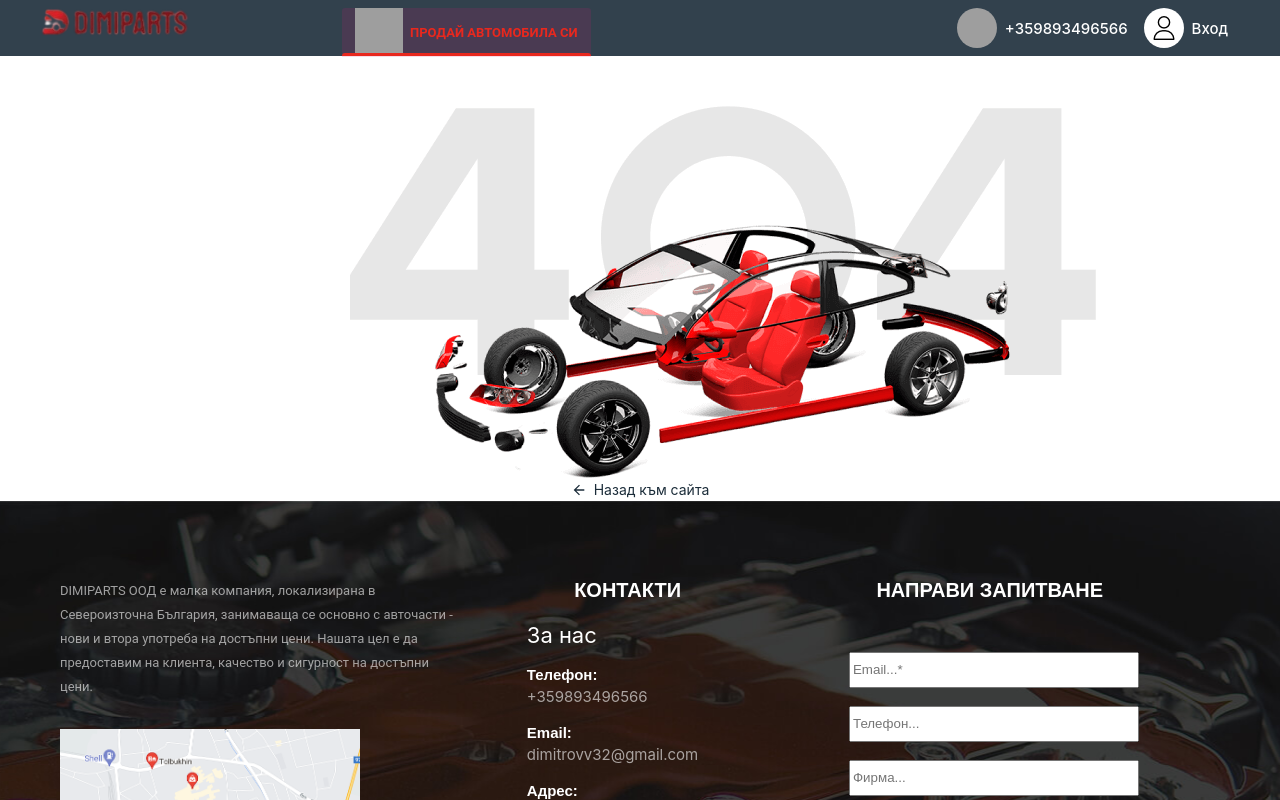
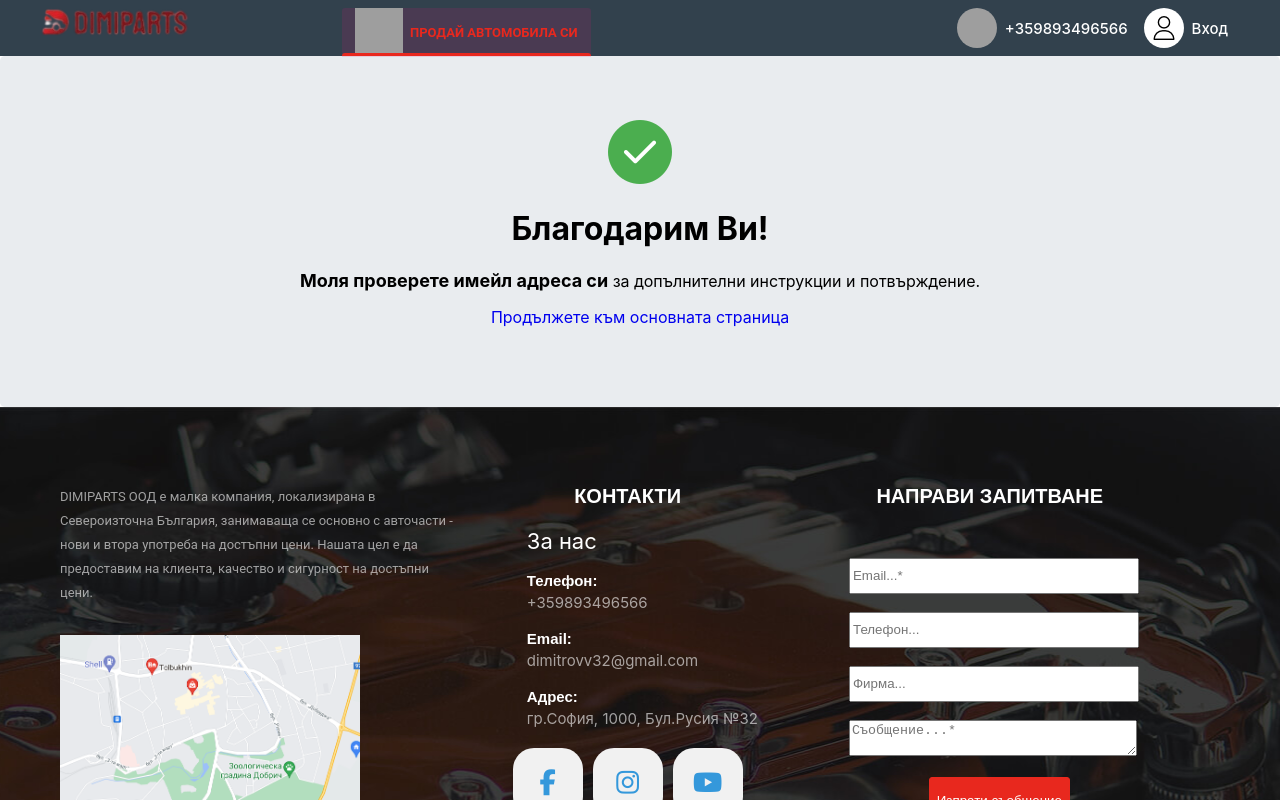
Before and after one commit to TsvetDimitrov/Car-Parts-Project-React, a React (Create React App) app in the folder client/: page /potvardi-email in a window 1280 px wide. Shown: the top 800 px of the page. Built offline with nearby package versions, Linux system fonts and the light colour scheme; grey boxes are pictures that could not be loaded.

Commit message:
confirm email page created

```diff
--- a/client/src/App.js
+++ b/client/src/App.js
@@ -24,6 +24,7 @@ import TermsOfUse from './components/TermsAndConditions/TermsOfUse.js';
 import Navigation from './components/Navigation/Navigation.js';
 import Register from './components/Register/Register.js';
 import Logins from './components/Login/Logins.js';
+import ConfirmEmail from './components/ConfirmEmail/ConfirmEmail.js';
 
 
 function App() {
@@ -94,7 +95,8 @@ function App() {
           <Route exact path="/product/edit/:productId" element={<Edit handleClickShowError={handleClickShowError} />} />
           <Route path="/products" element={<AllProductsCatalog />} />
           <Route path="/car-requests" element={<CarRequests />} />
-          <Route path="usloviya-za-polzvane" element={<TermsOfUse />} />
+          <Route path="/usloviya-za-polzvane" element={<TermsOfUse />} />
+          <Route path="/potvardi-email" element={<ConfirmEmail />}></Route>
         </Routes>
       </carBuyoutContext.Provider >
       <Footer />
--- /dev/null
+++ b/client/src/components/ConfirmEmail/ConfirmEmail.css
@@ -0,0 +1,12 @@
+.confirmEmail-container{
+    text-align: center;
+    padding: 2rem 1rem;
+    background-color: #e9ecef;
+    border-radius: 0.3rem;
+}
+
+@media (min-width: 576px) {
+    .confirmEmail-container {
+        padding: 4rem 2rem;
+    }
+}
--- /dev/null
+++ b/client/src/components/ConfirmEmail/ConfirmEmail.js
@@ -0,0 +1,21 @@
+
+
+import './ConfirmEmail.css';
+
+
+const ConfirmEmail = () => {
+
+    return (
+        <div className="confirmEmail-container">
+            <img src="./images/correct.png" alt="correct-sign"></img>
+            <h1 className="display-3">Благодарим Ви!</h1>
+            <p className="lead"><strong>Моля проверете имейл адреса си</strong> за допълнителни инструкции и потвърждение.</p>
+            <p className="lead">
+                <a className="btn btn-primary btn-sm" href="/" role="button">Продължете към основната страница</a>
+            </p>
+        </div>
+    )
+}
+
+
+export default ConfirmEmail;
--- a/client/src/components/Register/register.js
+++ b/client/src/components/Register/register.js
@@ -83,7 +83,7 @@ const Register = ({ handleClickShowError }) => {
         }
 
         await register(name, email, telNumber, password);
-        navigate('/');
+        navigate('/potvardi-email');
     }
 
     return (
```
Also changed, not shown: client/public/images/correct.png (added).
